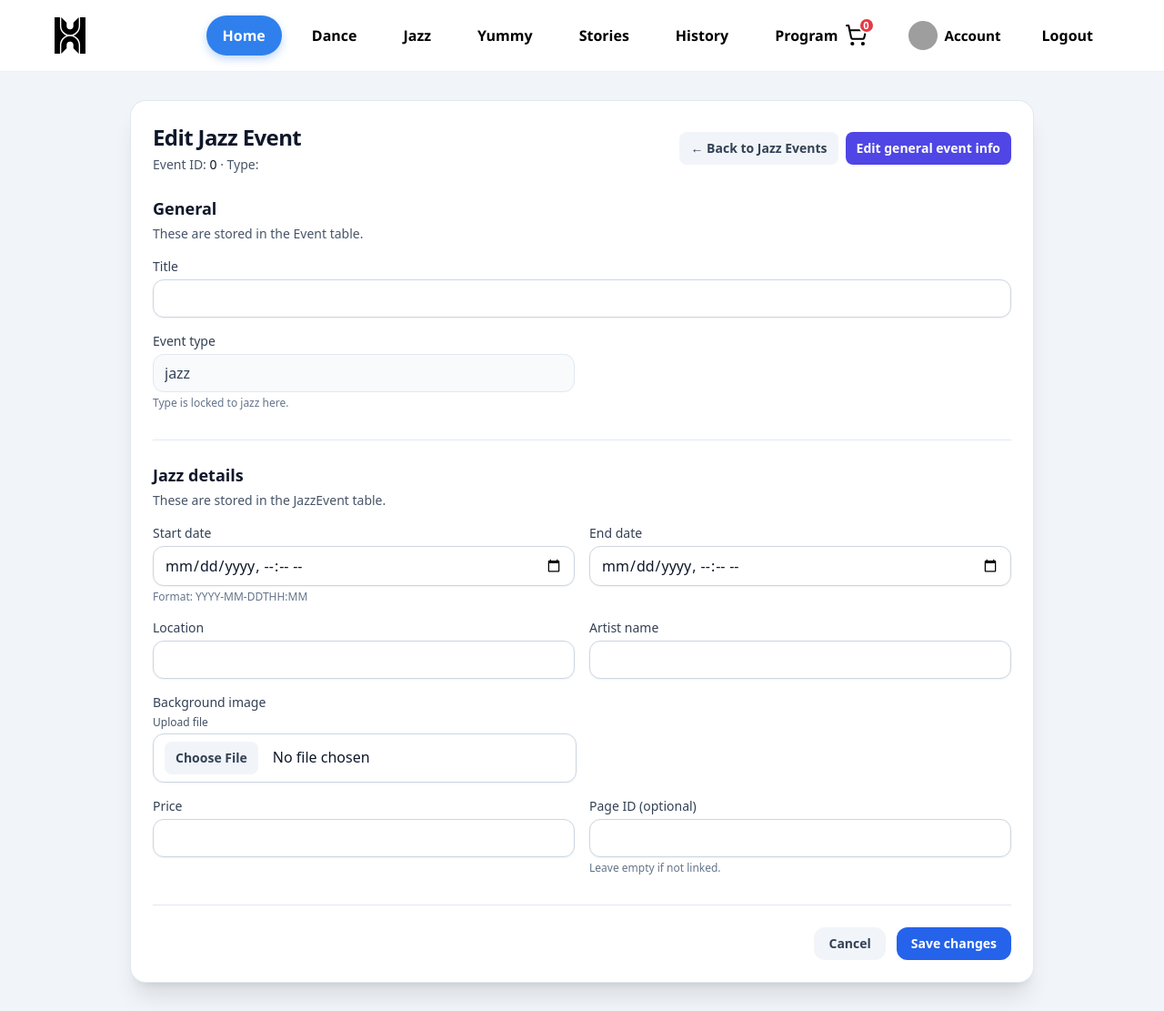
After one commit to MrGablo/HaarlemFestivalPart2, a PHP site: template app/src/Views/cms/jazz_event_edit.php in a window 1280 px wide. The commit adds this page. Shown: the whole page at 91% size. Run offline with PHP 8.4, Linux system fonts and the light colour scheme; the template is opened without the code that fills it, so the values that code supplies are empty; some libraries are stand-ins or nearby versions; grey boxes are pictures that could not be loaded.

Commit message:
CMS: add  jazz event CMS (list/edit/update), and improve uploads + update logic

```diff
--- /dev/null
+++ b/app/src/Views/cms/jazz_event_edit.php
@@ -0,0 +1,210 @@
+<!doctype html>
+<html lang="en">
+
+<head>
+    <meta charset="utf-8">
+    <meta name="viewport" content="width=device-width, initial-scale=1">
+    <title>Edit Jazz Event</title>
+    <script src="https://cdn.tailwindcss.com"></script>
+</head>
+
+<body class="min-h-screen bg-slate-100 antialiased">
+    <?php include __DIR__ . '/../partials/header.php'; ?>
+
+    <main class="mx-auto max-w-5xl p-4 py-8">
+        <section class="rounded-2xl bg-white p-6 shadow-xl ring-1 ring-slate-200">
+            <div class="flex flex-col gap-3 sm:flex-row sm:items-center sm:justify-between">
+                <div>
+                    <h1 class="text-2xl font-semibold tracking-tight text-slate-900">Edit Jazz Event</h1>
+                    <p class="mt-1 text-sm text-slate-600">
+                        Event ID: <span class="font-medium text-slate-900"><?= (int)($event->event_id ?? 0) ?></span>
+                        · Type: <span class="font-medium text-slate-900"><?= htmlspecialchars((string)($event->event_type ?? '')) ?></span>
+                    </p>
+                </div>
+
+                <div class="flex flex-wrap gap-2">
+                    <a href="/cms/events/jazz"
+                        class="rounded-lg bg-slate-100 px-3 py-2 text-sm font-semibold text-slate-700 hover:bg-slate-200">
+                        ← Back to Jazz Events
+                    </a>
+
+                    <!-- Link to edit only the parent Event info (you’ll implement later) -->
+                    <a href="/cms/events/<?= (int)($event->event_id ?? 0) ?>/edit"
+                        class="rounded-lg bg-indigo-600 px-3 py-2 text-sm font-semibold text-white hover:bg-indigo-700">
+                        Edit general event info
+                    </a>
+                </div>
+            </div>
+
+            <?php require __DIR__ . '/../partials/flash_success.php'; ?>
+            <?php require __DIR__ . '/../partials/error_general.php'; ?>
+
+            <form method="POST"
+                enctype="multipart/form-data"
+                action="/cms/events/jazz/<?= (int)($event->event_id ?? 0) ?>"
+                class="mt-6 space-y-8">
+
+                <!-- Parent Event fields -->
+                <div>
+                    <h2 class="text-lg font-semibold text-slate-900">General</h2>
+                    <p class="mt-1 text-sm text-slate-600">These are stored in the <span class="font-medium">Event</span> table.</p>
+
+                    <div class="mt-4 grid grid-cols-1 gap-4 sm:grid-cols-2">
+                        <div class="sm:col-span-2">
+                            <label class="block text-sm font-medium text-slate-700">Title</label>
+                            <input
+                                name="title"
+                                type="text"
+                                required
+                                value="<?= htmlspecialchars((string)($event->title ?? '')) ?>"
+                                class="mt-1 w-full rounded-xl border border-slate-300 bg-white px-3 py-2 text-slate-900 shadow-sm focus:border-blue-500 focus:outline-none focus:ring-2 focus:ring-blue-200">
+                        </div>
+
+                        <div>
+                            <label class="block text-sm font-medium text-slate-700">Event type</label>
+                            <input
+                                type="text"
+                                disabled
+                                value="<?= htmlspecialchars((string)($event->event_type ?? 'jazz')) ?>"
+                                class="mt-1 w-full cursor-not-allowed rounded-xl border border-slate-200 bg-slate-50 px-3 py-2 text-slate-700">
+                            <p class="mt-1 text-xs text-slate-500">Type is locked to jazz here.</p>
+                        </div>
+                    </div>
+                </div>
+
+                <!-- Child JazzEvent fields -->
+                <div class="border-t border-slate-200 pt-6">
+                    <h2 class="text-lg font-semibold text-slate-900">Jazz details</h2>
+                    <p class="mt-1 text-sm text-slate-600">These are stored in the <span class="font-medium">JazzEvent</span> table.</p>
+
+                    <div class="mt-4 grid grid-cols-1 gap-4 sm:grid-cols-2">
+                        <div>
+                            <label class="block text-sm font-medium text-slate-700">Start date</label>
+                            <input
+                                name="start_date"
+                                type="datetime-local"
+                                value="<?= htmlspecialchars((string)toDatetimeLocal($event->start_date ?? null)) ?>"
+                                class="mt-1 w-full rounded-xl border border-slate-300 bg-white px-3 py-2 text-slate-900 shadow-sm focus:border-blue-500 focus:outline-none focus:ring-2 focus:ring-blue-200">
+                            <p class="mt-1 text-xs text-slate-500">Format: YYYY-MM-DDTHH:MM</p>
+                        </div>
+
+                        <div>
+                            <label class="block text-sm font-medium text-slate-700">End date</label>
+                            <input
+                                name="end_date"
+                                type="datetime-local"
+                                value="<?= htmlspecialchars((string)toDatetimeLocal($event->end_date ?? null)) ?>"
+                                class="mt-1 w-full rounded-xl border border-slate-300 bg-white px-3 py-2 text-slate-900 shadow-sm focus:border-blue-500 focus:outline-none focus:ring-2 focus:ring-blue-200">
+                        </div>
+
+                        <div>
+                            <label class="block text-sm font-medium text-slate-700">Location</label>
+                            <input
+                                name="location"
+                                type="text"
+                                value="<?= htmlspecialchars((string)($event->location ?? '')) ?>"
+                                class="mt-1 w-full rounded-xl border border-slate-300 bg-white px-3 py-2 text-slate-900 shadow-sm focus:border-blue-500 focus:outline-none focus:ring-2 focus:ring-blue-200">
+                        </div>
+
+                        <div>
+                            <label class="block text-sm font-medium text-slate-700">Artist name</label>
+                            <input
+                                name="artist_name"
+                                type="text"
+                                value="<?= htmlspecialchars((string)($event->artist_name ?? '')) ?>"
+                                class="mt-1 w-full rounded-xl border border-slate-300 bg-white px-3 py-2 text-slate-900 shadow-sm focus:border-blue-500 focus:outline-none focus:ring-2 focus:ring-blue-200">
+                        </div>
+
+                        <div class="sm:col-span-2">
+                            <label class="block text-sm font-medium text-slate-700">Background image</label>
+
+                            <div class="mt-1 grid grid-cols-1 gap-3 sm:grid-cols-2">
+                                <div>
+                                    <label class="block text-xs font-medium text-slate-600">Upload file</label>
+                                    <input
+                                        name="img_background_file"
+                                        type="file"
+                                        accept=".jpg,.jpeg,.png,.webp,.gif"
+                                        class="mt-1 block w-full rounded-xl border border-slate-300 bg-white px-3 py-2 text-slate-900 shadow-sm
+                       file:mr-4 file:rounded-lg file:border-0 file:bg-slate-100 file:px-3 file:py-2 file:text-sm file:font-semibold file:text-slate-700
+                       hover:file:bg-slate-200">
+                                </div>
+
+                            </div>
+
+                            <?php if (!empty($event->img_background)): ?>
+                                <p class="mt-3 text-xs text-slate-600">
+                                    Current image path: <span class="font-mono"><?= htmlspecialchars((string)$event->img_background) ?></span>
+                                </p>
+                            <?php endif; ?>
+                        </div>
+
+                        <div>
+                            <label class="block text-sm font-medium text-slate-700">Price</label>
+                            <input
+                                name="price"
+                                type="number"
+                                step="0.01"
+                                min="0"
+                                value="<?= htmlspecialchars((string)($event->price ?? '')) ?>"
+                                class="mt-1 w-full rounded-xl border border-slate-300 bg-white px-3 py-2 text-slate-900 shadow-sm focus:border-blue-500 focus:outline-none focus:ring-2 focus:ring-blue-200">
+                        </div>
+
+                        <div>
+                            <label class="block text-sm font-medium text-slate-700">Page ID (optional)</label>
+                            <input
+                                name="page_id"
+                                type="number"
+                                min="1"
+                                value="<?= htmlspecialchars((string)($event->page_id ?? '')) ?>"
+                                class="mt-1 w-full rounded-xl border border-slate-300 bg-white px-3 py-2 text-slate-900 shadow-sm focus:border-blue-500 focus:outline-none focus:ring-2 focus:ring-blue-200">
+                            <p class="mt-1 text-xs text-slate-500">Leave empty if not linked.</p>
+                        </div>
+                    </div>
+                </div>
+
+                <div class="flex items-center justify-end gap-3 border-t border-slate-200 pt-6">
+                    <a href="/cms/events/jazz"
+                        class="rounded-xl bg-slate-100 px-4 py-2 text-sm font-semibold text-slate-700 hover:bg-slate-200">
+                        Cancel
+                    </a>
+                    <button type="submit"
+                        class="rounded-xl bg-blue-600 px-4 py-2 text-sm font-semibold text-white hover:bg-blue-700">
+                        Save changes
+                    </button>
+                </div>
+            </form>
+        </section>
+    </main>
+</body>
+
+</html>
+
+<?php
+/**
+ * Converts "YYYY-MM-DD HH:MM:SS" or DateTime-like string to "YYYY-MM-DDTHH:MM"
+ * for <input type="datetime-local">
+ */
+function toDatetimeLocal($value): string
+{
+    if ($value === null || $value === '') return '';
+    $s = (string)$value;
+
+    // If it's "YYYY-MM-DD HH:MM:SS", convert to "YYYY-MM-DDTHH:MM"
+    if (preg_match('/^\d{4}-\d{2}-\d{2} \d{2}:\d{2}:\d{2}$/', $s)) {
+        return str_replace(' ', 'T', substr($s, 0, 16));
+    }
+
+    // If it's already like "YYYY-MM-DDTHH:MM", keep as is
+    if (preg_match('/^\d{4}-\d{2}-\d{2}T\d{2}:\d{2}/', $s)) {
+        return substr($s, 0, 16);
+    }
+
+    // Fallback: try DateTime parse
+    try {
+        $dt = new DateTime($s);
+        return $dt->format('Y-m-d\TH:i');
+    } catch (Throwable $e) {
+        return '';
+    }
+}
```
Also changed, not shown: app/public/index.php (+7 -2 lines), app/src/Controllers/CMSController.php (+122 -0 lines), app/src/Repositories/JazzEventRepository.php (+18 -16 lines), app/src/Services/UploadService.php (+40 -39 lines), app/src/Views/cms/generalIndex.php (added, +93 -0 lines), app/src/Views/cms/jazz_events_index.php (added, +81 -0 lines), app/public/assets/img/jazz/event/1236a94c9e6b2f31cb166366436523c3.png (added), app/public/assets/img/jazz/event/evolve.jpg (added).
